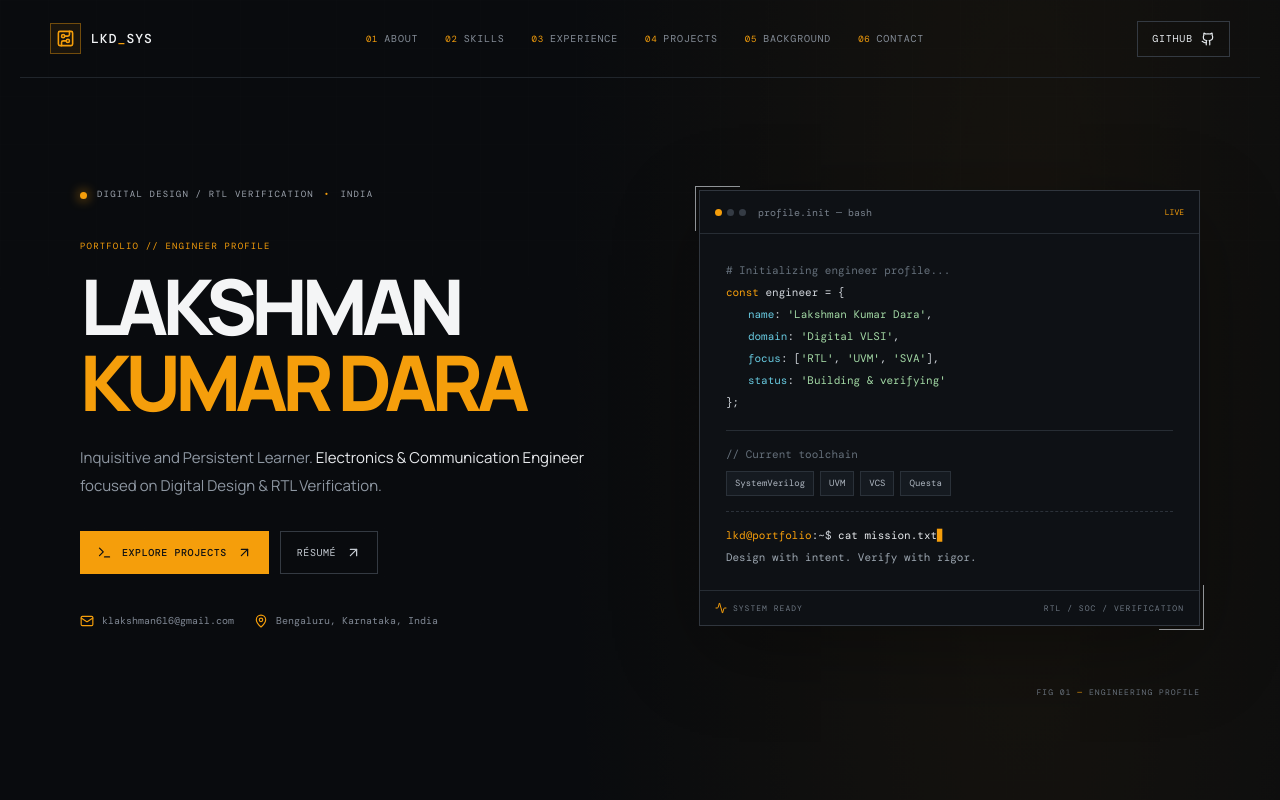
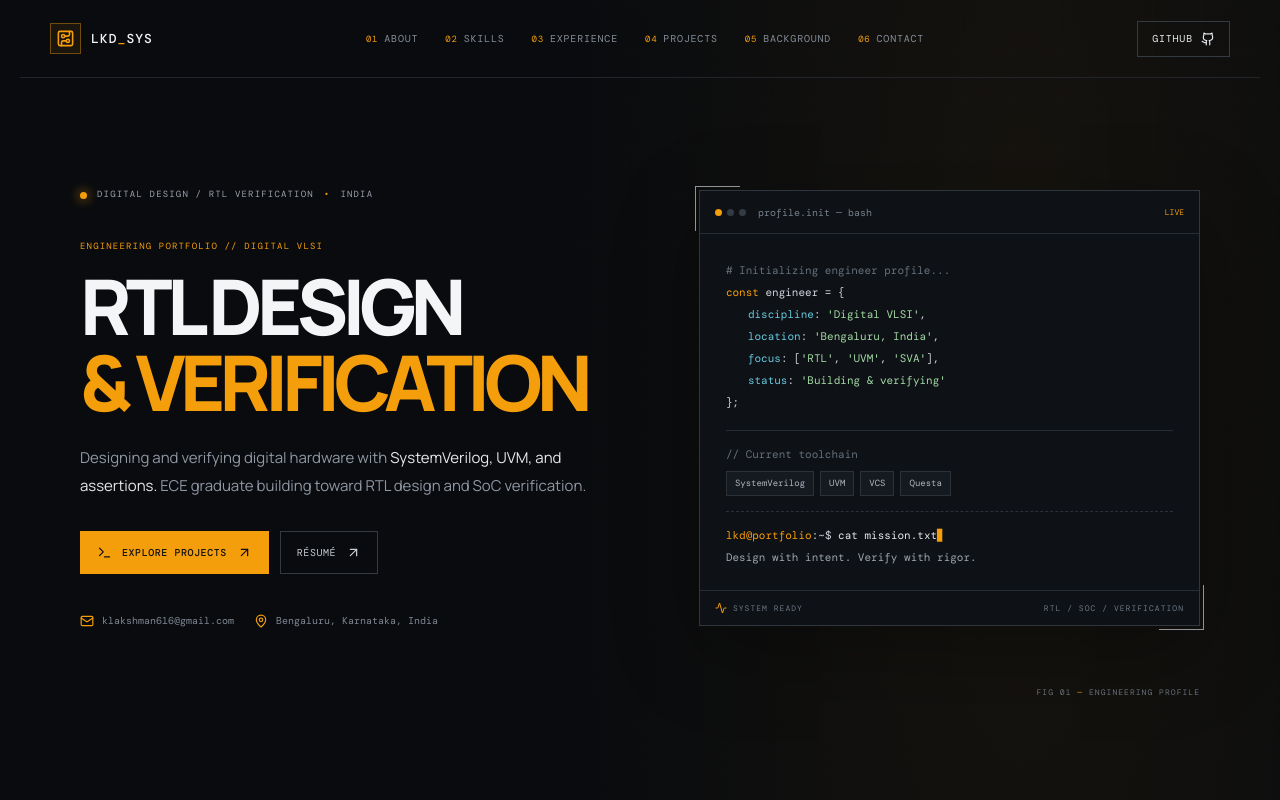
Before and after one commit to tryhard727/allfathergivemesite, a React (Vite) app: page / in a window 1280 px wide. Shown: the top 800 px of the page. Built offline with nearby package versions, Linux system fonts and the light colour scheme.

Commit message:
Refocus portfolio on RTL design and verification

```diff
--- a/src/App.tsx
+++ b/src/App.tsx
@@ -26,9 +26,9 @@ export default function App() {
       <section id="home" className="hero">
         <div className="hero-copy">
           <div className="system-state"><span className="status-dot" /> DIGITAL DESIGN / RTL VERIFICATION <span className="state-divider">•</span> INDIA</div>
-          <p className="eyebrow">PORTFOLIO // ENGINEER PROFILE</p>
-          <h1>LAKSHMAN<br/><span>KUMAR DARA</span></h1>
-          <p className="hero-tagline">{resumeData.tagline}. <span>Electronics & Communication Engineer</span> focused on Digital Design & RTL Verification.</p>
+          <p className="eyebrow">ENGINEERING PORTFOLIO // DIGITAL VLSI</p>
+          <h1>RTL DESIGN<br/><span>&amp; VERIFICATION</span></h1>
+          <p className="hero-tagline">Designing and verifying digital hardware with <span>SystemVerilog, UVM, and assertions.</span> ECE graduate building toward RTL design and SoC verification.</p>
           <div className="hero-actions"><a className="button-primary" href="#projects"><Terminal size={15}/> Explore projects <ArrowUpRight size={15}/></a><a className="button-secondary" href="https://tryhard727.github.io/canvas/" target="_blank" rel="noreferrer">Résumé <ArrowUpRight size={15}/></a></div>
           <div className="contact-strip">
             <a href={'mailto:'+resumeData.contact.email}><Mail size={14}/>{resumeData.contact.email}</a>
@@ -40,8 +40,8 @@ export default function App() {
           <div className="console-body">
             <p className="console-muted"># Initializing engineer profile...</p>
             <p><b className="syntax-orange">const</b> engineer = {'{'}</p>
-            <p className="indent"><span className="syntax-key">name</span>: <span className="syntax-green">'{resumeData.name}'</span>,</p>
-            <p className="indent"><span className="syntax-key">domain</span>: <span className="syntax-green">'Digital VLSI'</span>,</p>
+            <p className="indent"><span className="syntax-key">discipline</span>: <span className="syntax-green">'Digital VLSI'</span>,</p>
+            <p className="indent"><span className="syntax-key">location</span>: <span className="syntax-green">'Bengaluru, India'</span>,</p>
             <p className="indent"><span className="syntax-key">focus</span>: [<span className="syntax-green">'RTL'</span>, <span className="syntax-green">'UVM'</span>, <span className="syntax-green">'SVA'</span>],</p>
             <p className="indent"><span className="syntax-key">status</span>: <span className="syntax-green">'Building & verifying'</span></p>
             <p>{'}'};</p>
```
